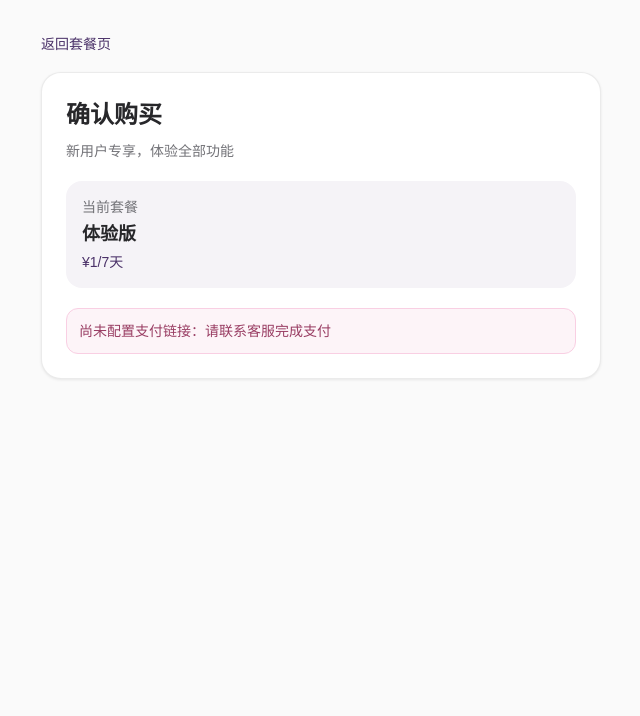
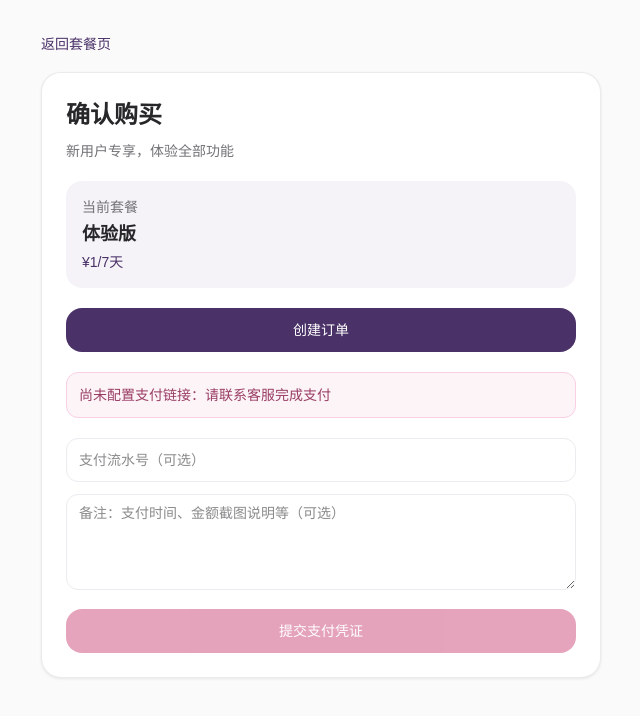
Before and after one commit to zyycjjj/my_lovers_zone_fe, a Next.js app: page /checkout in a window 1280 px wide. Shown: the top 716 px of the page, without its empty margins (319-959 px from the left). Built offline with nearby package versions, Linux system fonts and the light colour scheme; no server answers.

Commit message:
feat(admin): 添加支付订单管理面板
- 在管理面板中新增支付订单查看与审核功能
- 支持管理员审核通过或驳回用户提交的支付订单
- 用户可在支付页面创建订单并提交支付凭证
- 新增 PaymentOrder 类型定义及相关 API 接口集成

```diff
--- a/app/checkout/page.tsx
+++ b/app/checkout/page.tsx
@@ -1,6 +1,21 @@
+"use client";
+
 import Link from "next/link";
+import { useMemo, useState } from "react";
+import { useSearchParams } from "next/navigation";
+import { ApiClientError, apiRequest } from "@/shared/lib/api";
 
 type PlanKey = "experience" | "pro" | "team";
+type PaymentOrder = {
+  id: number;
+  orderNo: string;
+  planKey: PlanKey;
+  amountFen: number;
+  status: "pending" | "paid" | "activated" | "rejected" | "refunded";
+  paymentRef?: string | null;
+  proofNote?: string | null;
+  createdAt: string;
+};
 
 const PLAN_MAP: Record<PlanKey, { name: string; price: string; desc: string }> = {
   experience: { name: "体验版", price: "¥1/7天", desc: "新用户专享，体验全部功能" },
@@ -8,25 +23,67 @@ const PLAN_MAP: Record<PlanKey, { name: string; price: string; desc: string }> =
   team: { name: "团队版", price: "¥299/月", desc: "适合团队协作使用" },
 };
 
-function resolvePlan(plan?: string): PlanKey {
+function resolvePlan(plan?: string | null): PlanKey {
   if (plan === "pro") return "pro";
   if (plan === "team") return "team";
   return "experience";
 }
 
-export default function CheckoutPage({
-  searchParams,
-}: {
-  searchParams?: { plan?: string };
-}) {
-  const planKey = resolvePlan(searchParams?.plan);
+export default function CheckoutPage() {
+  const searchParams = useSearchParams();
+  const planKey = resolvePlan(searchParams.get("plan"));
   const plan = PLAN_MAP[planKey];
 
-  // 可在部署平台配置不同套餐的外部支付链接（支付宝收款链接、微信收款链接、聚合收银台链接等）
   const unifiedPayLink = process.env.NEXT_PUBLIC_PAYMENT_LINK_UNIFIED || "";
   const alipayLink = process.env.NEXT_PUBLIC_PAYMENT_LINK_ALIPAY || "";
   const wechatPayLink = process.env.NEXT_PUBLIC_PAYMENT_LINK_WECHAT || "";
   const fallbackContact = process.env.NEXT_PUBLIC_PAYMENT_CONTACT || "请联系客服完成支付";
+
+  const [order, setOrder] = useState<PaymentOrder | null>(null);
+  const [paymentRef, setPaymentRef] = useState("");
+  const [proofNote, setProofNote] = useState("");
+  const [loading, setLoading] = useState(false);
+  const [message, setMessage] = useState("");
+
+  const hasPaymentLink = useMemo(
+    () => Boolean(unifiedPayLink || alipayLink || wechatPayLink),
+    [alipayLink, unifiedPayLink, wechatPayLink],
+  );
+
+  async function createOrder() {
+    setLoading(true);
+    setMessage("");
+    try {
+      const created = await apiRequest<PaymentOrder>("/api/payments/orders", {
+        method: "POST",
+        body: { planKey },
+      });
+      setOrder(created);
+      setMessage("订单已创建，请先完成支付，再提交凭证。");
+    } catch (err) {
+      setMessage(err instanceof ApiClientError ? err.message : "创建订单失败");
+    } finally {
+      setLoading(false);
+    }
+  }
+
+  async function submitProof() {
+    if (!order) return;
+    setLoading(true);
+    setMessage("");
+    try {
+      const updated = await apiRequest<PaymentOrder>(`/api/payments/orders/${order.id}/proof`, {
+        method: "POST",
+        body: { paymentRef, note: proofNote },
+      });
+      setOrder(updated);
+      setMessage("凭证已提交，等待审核开通。");
+    } catch (err) {
+      setMessage(err instanceof ApiClientError ? err.message : "提交凭证失败");
+    } finally {
+      setLoading(false);
+    }
+  }
 
   return (
     <div className="min-h-screen bg-[#fafafa] px-4 py-8 text-[#18181b]">
@@ -47,10 +104,26 @@ export default function CheckoutPage({
             <div className="mt-1 text-sm text-[#4A3168]">{plan.price}</div>
           </div>
 
+          <button
+            className="mt-5 inline-flex h-11 w-full items-center justify-center rounded-[16px] bg-[#4A3168] text-sm font-medium text-white disabled:opacity-60"
+            disabled={loading}
+            onClick={() => void createOrder()}
+            type="button"
+          >
+            {loading ? "处理中" : "创建订单"}
+          </button>
+
+          {order ? (
+            <div className="mt-4 rounded-[12px] border border-[#ECECF0] bg-white px-3 py-3 text-sm text-[#52525B]">
+              <div>订单号：{order.orderNo}</div>
+              <div className="mt-1">状态：{order.status}</div>
+            </div>
+          ) : null}
+
           <div className="mt-5 space-y-3">
             {unifiedPayLink ? (
               <a
-                className="inline-flex h-11 w-full items-center justify-center rounded-[16px] bg-[#4A3168] text-sm font-medium text-white"
+                className="inline-flex h-11 w-full items-center justify-center rounded-[16px] border border-[#4A3168] text-sm font-medium text-[#4A3168]"
                 href={unifiedPayLink}
                 rel="noreferrer"
                 target="_blank"
@@ -82,9 +155,38 @@ export default function CheckoutPage({
             ) : null}
           </div>
 
-          {!unifiedPayLink && !alipayLink && !wechatPayLink ? (
+          {!hasPaymentLink ? (
             <div className="mt-4 rounded-[12px] border border-[#F9CFE3] bg-[#FDF4F8] px-3 py-3 text-sm text-[#993D63]">
               尚未配置支付链接：{fallbackContact}
+            </div>
+          ) : null}
+
+          <div className="mt-5 space-y-3">
+            <input
+              className="h-11 w-full rounded-[12px] border border-[#ECECF0] px-3 text-sm outline-none"
+              onChange={(e) => setPaymentRef(e.target.value)}
+              placeholder="支付流水号（可选）"
+              value={paymentRef}
+            />
+            <textarea
+              className="min-h-[96px] w-full rounded-[12px] border border-[#ECECF0] px-3 py-2 text-sm outline-none"
+              onChange={(e) => setProofNote(e.target.value)}
+              placeholder="备注：支付时间、金额截图说明等（可选）"
+              value={proofNote}
+            />
+            <button
+              className="inline-flex h-11 w-full items-center justify-center rounded-[16px] bg-[#D4668F] text-sm font-medium text-white disabled:opacity-60"
+              disabled={!order || loading}
+              onClick={() => void submitProof()}
+              type="button"
+            >
+              提交支付凭证
+            </button>
+          </div>
+
+          {message ? (
+            <div className="mt-4 rounded-[12px] border border-[#ECECF0] bg-[#FAFAFA] px-3 py-3 text-sm text-[#52525B]">
+              {message}
             </div>
           ) : null}
         </section>
--- a/domains/admin/admin-model.ts
+++ b/domains/admin/admin-model.ts
@@ -43,6 +43,21 @@ export type SeedUsersResult = {
   test: User;
 };
 
+export type PaymentOrder = {
+  id: number;
+  orderNo: string;
+  userId: number;
+  accountId?: number | null;
+  planKey: "experience" | "pro" | "team";
+  amountFen: number;
+  status: "pending" | "paid" | "activated" | "rejected" | "refunded";
+  paymentRef?: string | null;
+  proofNote?: string | null;
+  adminNote?: string | null;
+  createdAt: string;
+  updatedAt: string;
+};
+
 export const adminPassStorageKey = "love.adminPass";
 
 export function maskToken(value: string) {
--- /dev/null
+++ b/domains/admin/admin-payment-orders-panel.tsx
@@ -0,0 +1,69 @@
+"use client";
+
+import { UiButton } from "@/shared/ui/ui-button";
+import type { PaymentOrder } from "./admin-model";
+
+export function AdminPaymentOrdersPanel({
+  loading,
+  orders,
+  onApprove,
+  onReject,
+  onRefresh,
+}: {
+  loading: boolean;
+  orders: PaymentOrder[];
+  onApprove: (orderId: number) => void;
+  onReject: (orderId: number) => void;
+  onRefresh: () => void;
+}) {
+  return (
+    <div className="rounded-2xl border border-rose-100 bg-white p-6 shadow-sm">
+      <div className="mb-4 flex items-center justify-between">
+        <h2 className="text-lg font-semibold text-slate-800">支付订单</h2>
+        <UiButton className="px-3 py-1 text-xs" onClick={onRefresh} variant="secondary">
+          刷新
+        </UiButton>
+      </div>
+
+      {loading && !orders.length ? <div className="text-sm text-slate-500">加载中...</div> : null}
+
+      <div className="space-y-3">
+        {orders.map((order) => (
+          <div key={order.id} className="rounded-xl border border-rose-100 bg-rose-50/40 p-3 text-sm">
+            <div className="flex flex-wrap items-center justify-between gap-2">
+              <div className="font-medium text-slate-800">
+                #{order.id} · {order.orderNo}
+              </div>
+              <div className="text-xs text-slate-600">{order.status}</div>
+            </div>
+            <div className="mt-1 text-xs text-slate-600">
+              user#{order.userId} · account#{order.accountId ?? "-"} · {order.planKey} · ¥
+              {(order.amountFen / 100).toFixed(2)}
+            </div>
+            {order.paymentRef ? <div className="mt-1 text-xs text-slate-600">流水号：{order.paymentRef}</div> : null}
+            {order.proofNote ? <div className="mt-1 text-xs text-slate-600">备注：{order.proofNote}</div> : null}
+            <div className="mt-2 flex gap-2">
+              <UiButton
+                className="px-3 py-1 text-xs"
+                disabled={order.status === "activated" || order.status === "rejected" || loading}
+                onClick={() => onApprove(order.id)}
+              >
+                审核通过
+              </UiButton>
+              <UiButton
+                className="px-3 py-1 text-xs"
+                disabled={order.status === "activated" || order.status === "rejected" || loading}
+                onClick={() => onReject(order.id)}
+                variant="secondary"
+              >
+                驳回
+              </UiButton>
+            </div>
+          </div>
+        ))}
+      </div>
+
+      {!orders.length && !loading ? <div className="text-sm text-slate-500">暂无支付订单</div> : null}
+    </div>
+  );
+}
--- a/domains/admin/admin-screen.tsx
+++ b/domains/admin/admin-screen.tsx
@@ -3,6 +3,7 @@
 import { AdminControlPanel } from "./admin-control-panel";
 import { AdminEchoPanel } from "./admin-echo-panel";
 import { AdminLiveActivity } from "./admin-live-activity";
+import { AdminPaymentOrdersPanel } from "./admin-payment-orders-panel";
 import { AdminSummaryPanel } from "./admin-summary-panel";
 import { useAdmin } from "./use-admin";
 
@@ -44,6 +45,14 @@ export default function AdminScreen() {
         summary={admin.summary}
         users={admin.users}
       />
+
+      <AdminPaymentOrdersPanel
+        loading={admin.loading}
+        onApprove={(orderId) => void admin.approvePaymentOrder(orderId)}
+        onRefresh={() => void admin.fetchSummary()}
+        onReject={(orderId) => void admin.rejectPaymentOrder(orderId)}
+        orders={admin.paymentOrders}
+      />
     </div>
   );
 }
```
Also changed, not shown: domains/admin/use-admin.ts (+42 -1 lines).
